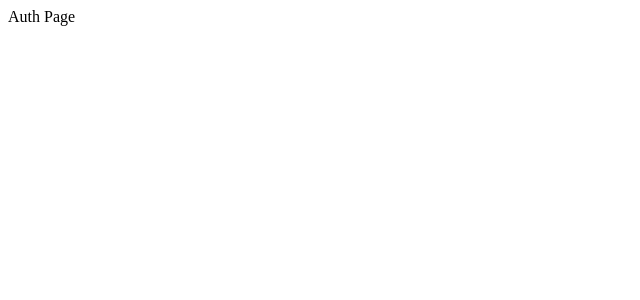
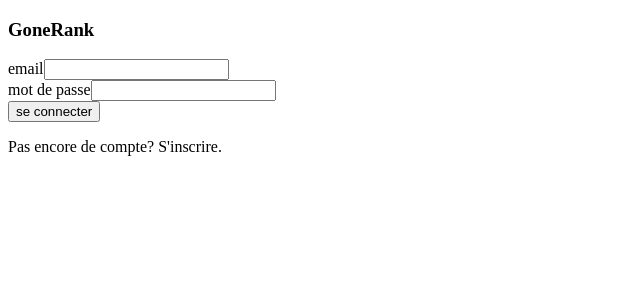
Before and after one commit to kevscript/GoneRank2020, a React (Create React App) app in the folder client/: page /authentication in a window 1280 px wide. Shown: the top 300 px of the page, without its empty margins (0-640 px from the left). Built offline with nearby package versions, Linux system fonts and the light colour scheme.

Commit message:
created Login/Register flow (not styled)

```diff
--- /dev/null
+++ b/client/src/components/auth/LoginForm.js
@@ -0,0 +1,71 @@
+import React from 'react'
+import { useForm } from 'react-hook-form'
+import { useMutation } from '@apollo/react-hooks'
+import { LOGIN_USER } from '../../graphql/queries/auth'
+
+const LoginForm = ({ handleFormStatus, handleUser }) => {
+  const { register, handleSubmit, errors } = useForm()
+
+  const [loginUser] = useMutation(LOGIN_USER, {
+    onCompleted: (res) =>
+      handleUser({
+        id: res.login.userId,
+        token: res.login.token,
+        roles: res.login.roles,
+      }),
+    onError: (err) => console.error(err),
+  })
+
+  const handleLogin = (formData) => {
+    loginUser({
+      variables: {
+        email: formData.email,
+        password: formData.password,
+      },
+    })
+  }
+
+  return (
+    <form onSubmit={(e) => e.preventDefault()}>
+      <div>
+        <label htmlFor="email">email</label>
+        <input
+          type="text"
+          name="email"
+          ref={register({
+            required: 'Veuillez entrer un email.',
+            pattern: {
+              value: /^[A-Z0-9._%+-]+@[A-Z0-9.-]+\.[A-Z]{2,4}$/i,
+              message: `L'email n'est pas valide.`,
+            },
+          })}
+        />
+        {errors.email && errors.email.message}
+      </div>
+      <div>
+        <label htmlFor="password">mot de passe</label>
+        <input
+          type="password"
+          name="password"
+          ref={register({
+            required: 'Veuillez entrer un mot de passe.',
+            minLength: {
+              value: 7,
+              message: 'Mot de passe à 7 caractères minimum.',
+            },
+          })}
+        />
+        {errors.password && errors.password.message}
+      </div>
+      <button type="submit" onClick={handleSubmit(handleLogin)}>
+        se connecter
+      </button>
+      <p>
+        Pas encore de compte?{' '}
+        <span onClick={() => handleFormStatus(false)}>S'inscrire</span>.
+      </p>
+    </form>
+  )
+}
+
+export default LoginForm
--- /dev/null
+++ b/client/src/components/auth/RegisterForm.js
@@ -0,0 +1,79 @@
+import React from 'react'
+import { useForm } from 'react-hook-form'
+import { useMutation } from '@apollo/react-hooks'
+import { REGISTER_USER } from '../../graphql/queries/auth'
+
+const RegisterForm = ({ handleFormStatus }) => {
+  const { register, handleSubmit, errors, watch } = useForm()
+
+  const [registerUser] = useMutation(REGISTER_USER, {
+    onCompleted: (res) => handleFormStatus(true),
+    onError: (err) => console.error(err),
+  })
+
+  const handleRegister = (formData) => {
+    registerUser({
+      variables: {
+        email: formData.email,
+        password: formData.password,
+      },
+    })
+  }
+
+  return (
+    <form onSubmit={(e) => e.preventDefault()}>
+      <div>
+        <label htmlFor="email">email</label>
+        <input
+          type="text"
+          name="email"
+          ref={register({
+            required: 'Veuiller entrer un email.',
+            pattern: {
+              value: /^[A-Z0-9._%+-]+@[A-Z0-9.-]+\.[A-Z]{2,4}$/i,
+              message: `L'email n'est pas valide.`,
+            },
+          })}
+        />
+        {errors.email && errors.email.message}
+      </div>
+      <div>
+        <label htmlFor="password">mot de passe</label>
+        <input
+          type="password"
+          name="password"
+          ref={register({
+            required: 'Veuillez entrer un mot de passe.',
+            minLength: {
+              value: 7,
+              message: 'Mot de passe à 7 caractères minimum.',
+            },
+          })}
+        />
+        {errors.password && errors.password.message}
+      </div>
+      <div>
+        <label htmlFor="confirmPassword">confirmation du mot de passe</label>
+        <input
+          type="password"
+          name="confirmPassword"
+          ref={register({
+            required: 'Veuillez confirmer le mot de passe.',
+            validate: (value) =>
+              value === watch('password') || 'Mot de passe différent.',
+          })}
+        />
+        {errors.confirmPassword && errors.confirmPassword.message}
+      </div>
+      <button type="submit" onClick={handleSubmit(handleRegister)}>
+        s'inscrire
+      </button>
+      <p>
+        Tu as déjà un compte?{' '}
+        <span onClick={() => handleFormStatus(true)}>Se connecter</span>.
+      </p>
+    </form>
+  )
+}
+
+export default RegisterForm
--- a/client/src/pages/AuthPage.js
+++ b/client/src/pages/AuthPage.js
@@ -1,7 +1,27 @@
-import React from 'react'
+import React, { useState } from 'react'
+import LoginForm from '../components/auth/LoginForm'
+import RegisterForm from '../components/auth/RegisterForm'
 
-const AuthPage = () => {
-  return <div>Auth Page</div>
+const AuthPage = ({ handleUser }) => {
+  const [isLogin, setIsLogin] = useState(true)
+  const handleFormStatus = (bool) => setIsLogin(bool)
+
+  return (
+    <div>
+      <h3>GoneRank</h3>
+      {isLogin ? (
+        <LoginForm
+          handleFormStatus={handleFormStatus}
+          handleUser={handleUser}
+        />
+      ) : (
+        <RegisterForm
+          handleFormStatus={handleFormStatus}
+          handleUser={handleUser}
+        />
+      )}
+    </div>
+  )
 }
 
 export default AuthPage
```
